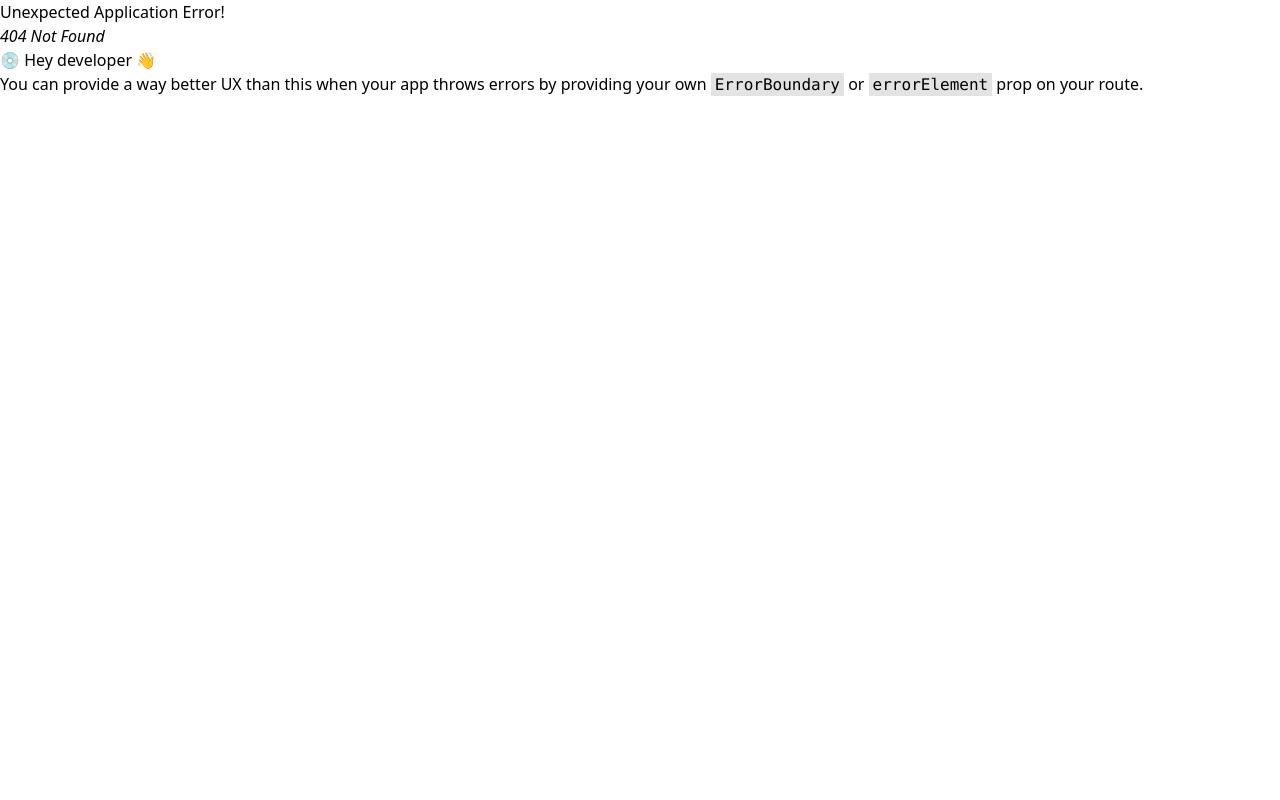
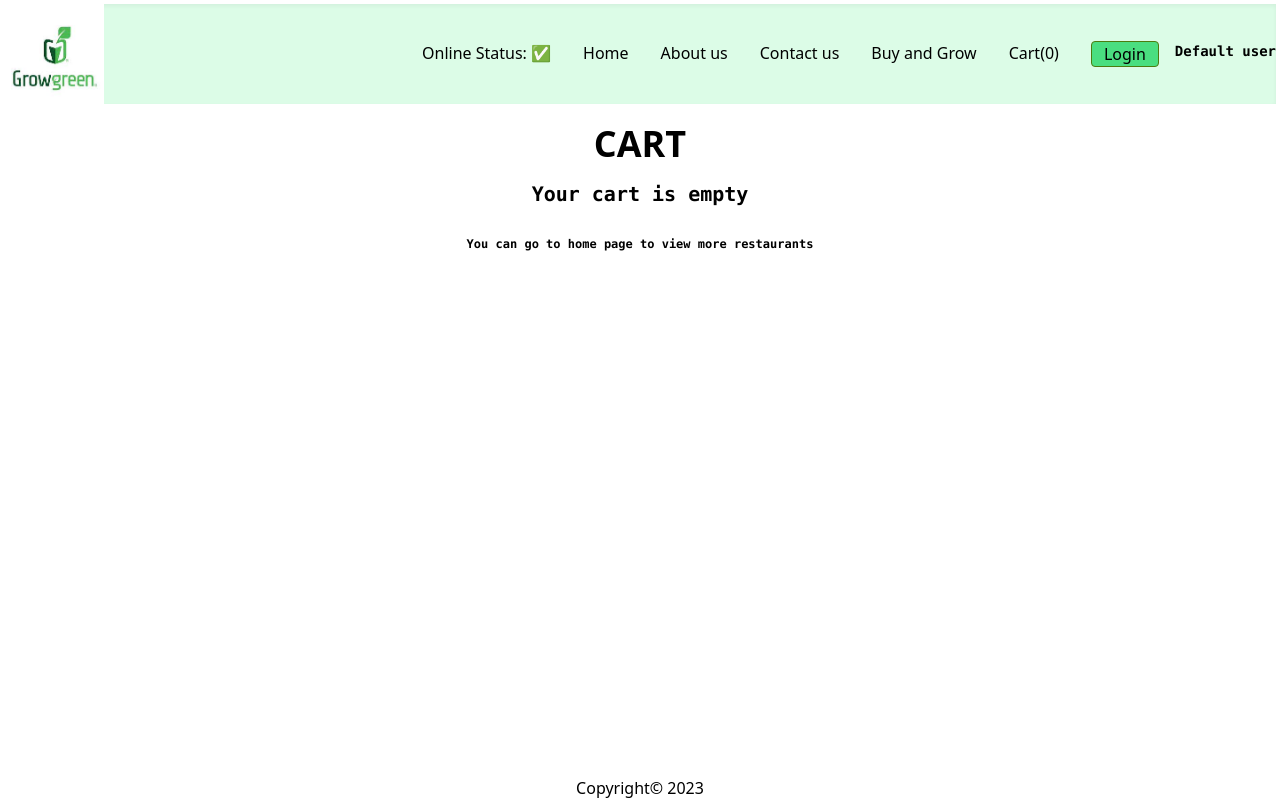
Before and after one commit to nd-09/refresh, a React (Vite) app: page /cart in a window 1280 px wide. Before the commit this address had no page. Built offline with nearby package versions, Linux system fonts and the light colour scheme.

Commit message:
implemented cart feature,initialized store  using redux toolkit and created cart slices

```diff
--- a/package.json
+++ b/package.json
@@ -25,8 +25,10 @@
     "tailwindcss": "^3.3.3"
   },
   "dependencies": {
+    "@reduxjs/toolkit": "^1.9.5",
     "react": "^18.2.0",
     "react-dom": "^18.2.0",
+    "react-redux": "^8.1.2",
     "react-router-dom": "^6.15.0"
   },
   "browserslist": [
--- a/src/App.js
+++ b/src/App.js
@@ -8,6 +8,8 @@ import Footer from "./components/Footer.js";
 import GoGreenBody from "./components/GoGreenBody.js";
 import RestaurantDetails from "./components/RestaurantDetails.js";
 import UserContext from "./utils/helpers/UserContext.js";
+import { Provider } from "react-redux";
+import appStore from "./utils/redux/appStore.js";
 {
   /* this is your react element */
 }
@@ -29,15 +31,22 @@ const HeaderComponent = () => (
     {elem}
   </>
 );
-const BuyandGrow=lazy(()=>{return import("./pages/BuyandGrow.js")})
+const BuyandGrow = lazy(() => {
+  return import("./pages/BuyandGrow.js");
+});
+const Cart = lazy(() => {
+  return import("./pages/Cart.js");
+});
 const GoGreenComponent = () => {
-  const [user,setUser]=useState("Default user")
+  const [user, setUser] = useState("Default user");
   return (
-    <UserContext.Provider value={{userName:user,setUser}}>
-      <HeaderGoGreen />
-      <Outlet />
-      <Footer />
-    </UserContext.Provider>
+    <Provider store={appStore}>
+      <UserContext.Provider value={{ userName: user, setUser }}>
+        <HeaderGoGreen />
+        <Outlet />
+        <Footer />
+      </UserContext.Provider>
+    </Provider>
   );
 };
 const createRouter = createBrowserRouter([
@@ -62,9 +71,28 @@ const createRouter = createBrowserRouter([
         element: <RestaurantDetails />,
       },
       {
-        path:"/buyAndPlant",
-        element:<Suspense fallback={<h1>Just a display of dynamic bundling using lazy loading/On demand loading/Dynamic Bundling</h1>}><BuyandGrow/></Suspense>
-      }
+        path: "/buyAndPlant",
+        element: (
+          <Suspense
+            fallback={
+              <h1>
+                Just a display of dynamic bundling using lazy loading/On demand
+                loading/Dynamic Bundling
+              </h1>
+            }
+          >
+            <BuyandGrow />
+          </Suspense>
+        ),
+      },
+      {
+        path: "/cart",
+        element: (
+          <Suspense fallback={<h1>IS LAZY LOADED</h1>}>
+            <Cart />
+          </Suspense>
+        ),
+      },
     ],
   },
 ]);
--- a/src/components/HeaderGoGreen.js
+++ b/src/components/HeaderGoGreen.js
@@ -3,11 +3,13 @@ import { HEADER_IMG } from "../utils/constants";
 import { Link } from "react-router-dom";
 import useStatusCheck from "../utils/helpers/useStatusCheck";
 import UserContext from "../utils/helpers/UserContext";
+import { useSelector } from "react-redux";
 
 const HeaderGoGreen = () => {
   const [toggleLogin, setToggleLogin] = useState("Login");
   const status = useStatusCheck();
   const {userName,setUser}= useContext(UserContext)
+  const cart = useSelector((store)=>store.cart.items)
   return (
     <div className="flex justify-between bg-green-100 m-1 items-center shadow-inner">
       <div>
@@ -45,19 +47,28 @@ const HeaderGoGreen = () => {
               Buy and Grow
             </Link>
           </li>
-          <li>{userName}</li>
+          <li className="mx-4">
+            <Link
+              to="/cart"
+              style={{ textDecoration: "none", color: "black" }}
+            >
+              Cart({cart.length})
+            </Link>
+          </li>
+
           <button
             className="toggle-login mx-4 border border-solid border-lime-700 px-3 rounded  bg-green-400"
             onClick={() => {
               toggleLogin === "Login"
-                ? setToggleLogin("Logout")
-                : setToggleLogin("Login");
-                setUser("Navdeep");
+              ? setToggleLogin("Logout")
+              : setToggleLogin("Login");
+              setUser("Navdeep");
             }}
-          >
+            >
             {" "}
             {toggleLogin}{" "}
           </button>
+            <li className="font-mono font-semibold text-sm">{userName}</li>
         </ul>
       </div>
     </div>
--- a/src/components/RestaurantList.js
+++ b/src/components/RestaurantList.js
@@ -1,4 +1,6 @@
+import { useDispatch } from "react-redux";
 import { DISH_URL } from "../utils/constants";
+import { addItems } from "../utils/redux/store-slices/cartSlice";
 const RestaurantList = (props) => {
   const { item } = props;
   return (
@@ -29,13 +31,14 @@ const RestaurantList = (props) => {
   );
 };
 export const isInstock = (RestaurantList) => {
+  const dispatch = useDispatch();
   return (item,index) => {
-    const addToCart=(event)=>{
-      console.log("Added to cart",event);
+    const addToCart=(item)=>{
+      dispatch(addItems(item))
     }
     return (
       <div key={index}>
-        <button className="px-2 m-2 rounded-2xl border border-black float-right text-green-600" onClick={addToCart}>Add+</button>
+        <button className="px-2 m-2 rounded-2xl border border-black float-right text-green-600" onClick={()=>addToCart(item)}>Add+</button>
         <RestaurantList {...item} />
       </div>
     );
--- /dev/null
+++ b/src/pages/Cart.js
@@ -0,0 +1,54 @@
+import { useDispatch, useSelector } from "react-redux";
+import RestaurantList from "../components/RestaurantList";
+import { clearCart, removeItem } from "../utils/redux/store-slices/cartSlice";
+
+const Cart = () => {
+  const cart = useSelector((store) => store.cart.items);
+  const dispatch = useDispatch();
+  const handleRemove = (item) => {
+    const index= cart.indexOf(item);
+    dispatch(removeItem(index));
+  };
+  const handleClear = () => {
+    dispatch(clearCart());
+  };
+  return (
+    <div className="justify-center my-5">
+      <div className="font-extrabold text-4xl text-center my-2">CART</div>
+      {cart.length > 0 ? (
+        <div className="w-6/12 m-auto p-2 border">
+          {cart?.map((value, index) => {
+            return (
+              <div
+                key={value.item.card.info.id + index}
+                className="border border-b my-2"
+              >
+                <RestaurantList item={value.item} />
+                <button
+                  className="bg-red-600 text-white px-2 m-2 rounded-lg"
+                  onClick={() => handleRemove(value)}
+                >
+                  Remove
+                </button>
+              </div>
+            );
+          })}
+          <button
+            className="bg-red-600 text-white  p-2 m-2 rounded-lg mx-[40%]"
+            onClick={handleClear}
+          >
+            Clear Cart
+          </button>
+        </div>
+      ) : (
+        <div className="font-mono font-bold text-xl w-6/12 m-auto p-2 text-center">
+          Your cart is empty
+          <div className=" text-xs mt-5 p-2 ">
+            You can go to home page to view more restaurants
+          </div>
+        </div>
+      )}
+    </div>
+  );
+};
+export default Cart;
--- /dev/null
+++ b/src/utils/redux/appStore.js
@@ -0,0 +1,10 @@
+import { configureStore } from "@reduxjs/toolkit";
+import cartSlice from "./store-slices/cartSlice";
+
+const appStore = configureStore({
+    reducer:{
+        cart: cartSlice,
+    }
+});
+
+export default appStore;
--- /dev/null
+++ b/src/utils/redux/store-slices/cartSlice.js
@@ -0,0 +1,21 @@
+import { createSlice, current } from "@reduxjs/toolkit";
+
+const cartSlice = createSlice({
+  name: "cart",
+  initialState: {
+    items: [],
+  },
+  reducers: {
+    addItems: (state, action) =>{
+      state.items.push(action.payload);
+    },
+    removeItem: (state, action) => {
+      state.items.splice(action.payload,1);
+    },
+    clearCart:(state)=>{
+        state.items.length=0;
+    }
+  },
+});
+export const {addItems,removeItem,clearCart} = cartSlice.actions;
+export default cartSlice.reducer;
```
Also changed, not shown: 1 other file (tests, documents, lock files or other folders).
